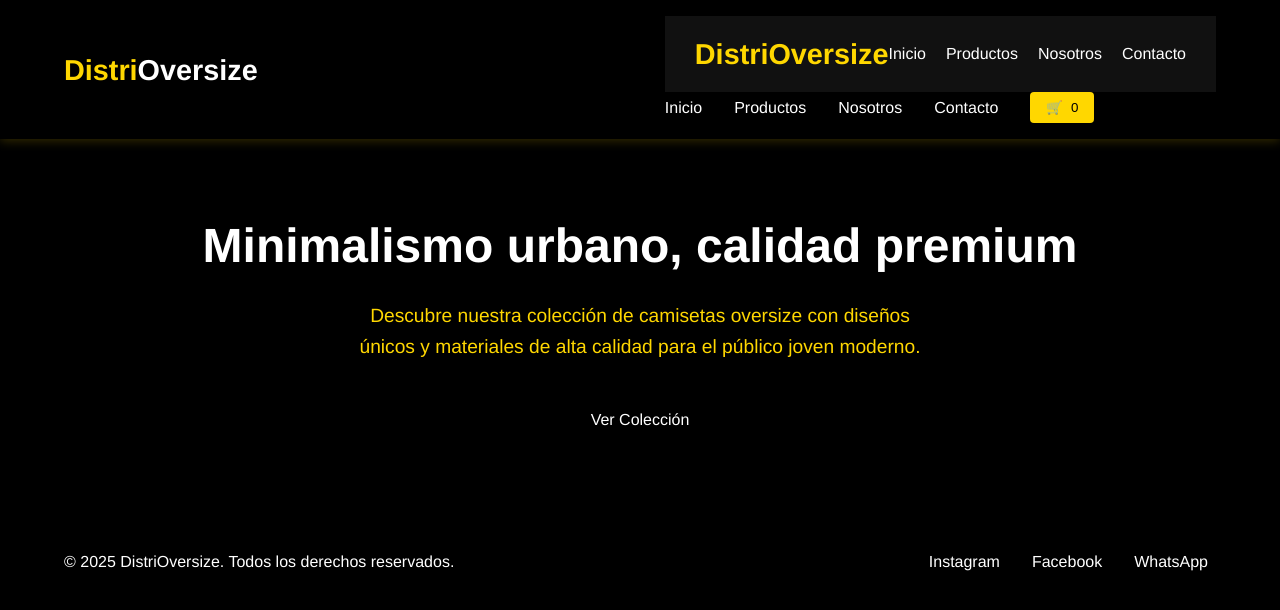
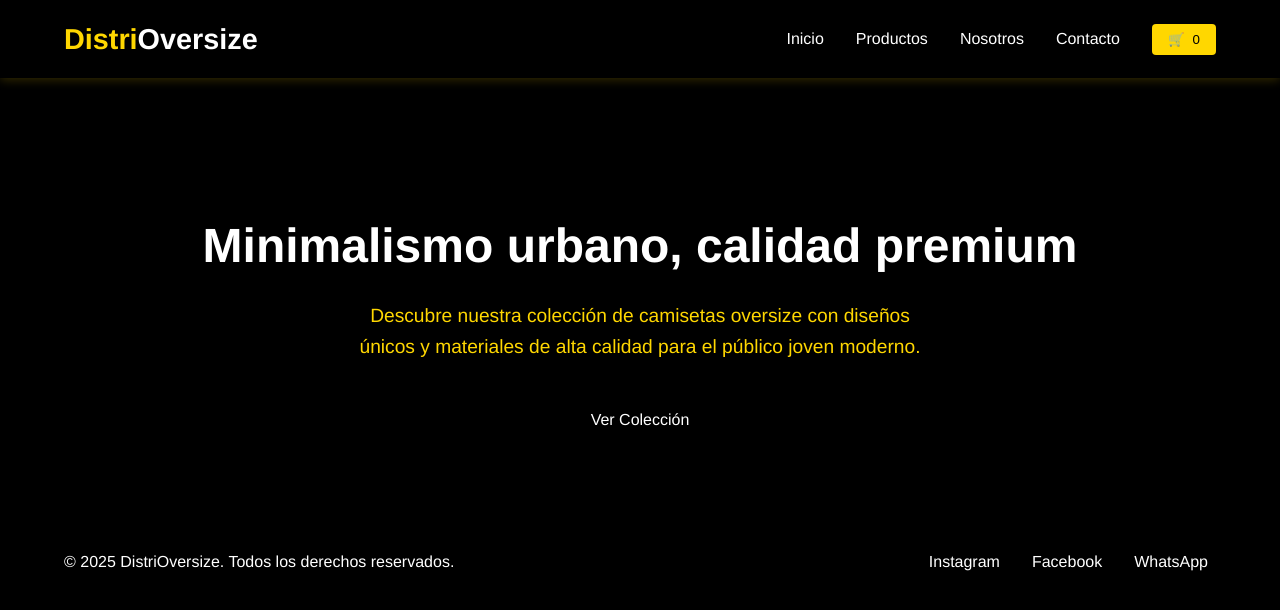
Before and after one commit to javidev021/distrioversize, a plain HTML site: page index.html in a window 1280 px wide. Drawn offline with Linux system fonts and the light colour scheme.

Commit message:
modificado index

```diff
--- a/index.html
+++ b/index.html
@@ -14,22 +14,6 @@
     <div class="container header-container">
       <a href="index.html" class="logo">Distri<span>Oversize</span></a>
       <nav>
-        <nav class="navbar">
-  <div class="logo">DistriOversize</div>
-
-  <!-- Botón hamburguesa -->
-  <button class="menu-toggle" id="menu-toggle">
-    ☰
-  </button>
-
-  <ul class="nav-links" id="nav-links">
-    <li><a href="index.html">Inicio</a></li>
-    <li><a href="productos.html">Productos</a></li>
-    <li><a href="nosotros.html">Nosotros</a></li>
-    <li><a href="contacto.html">Contacto</a></li>
-  </ul>
-</nav>
-
         <button class="mobile-menu-btn">☰</button>
         <ul class="nav-list">
           <li><a href="index.html" class="nav-link">Inicio</a></li>
```
